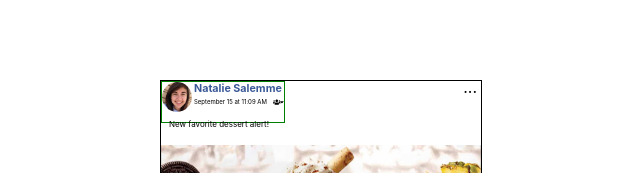
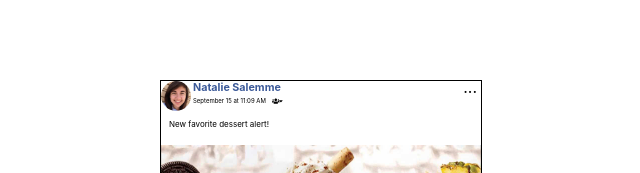
Before and after one commit to NatalieSalemme/React-Facebook-Widget, a React (Create React App) app: page / in a window 1280 px wide. Shown: the top 173 px of the page, without its empty margins (319-959 px from the left). Built offline with nearby package versions, Linux system fonts and the light colour scheme.

Commit message:
updating readme heroku link

```diff
--- a/package.json
+++ b/package.json
@@ -9,7 +9,7 @@
     "axios": "^0.18.0",
     "react": "^16.5.2",
     "react-dom": "^16.5.2",
-    "react-scripts": "2.0.4",
+    "react-scripts": "^2.1.8",
     "reactstrap": "^6.5.0"
   },
   "scripts": {
--- a/src/App.css
+++ b/src/App.css
@@ -63,7 +63,7 @@
   cursor: pointer;
 }
 .username-container {
-  border: 1px solid green;
+  /* border: 1px solid green; */
   display: flex;
   flex-direction: row;
   height: 40px;
```
Also changed, not shown: 2 other files (tests, documents, lock files or other folders).
